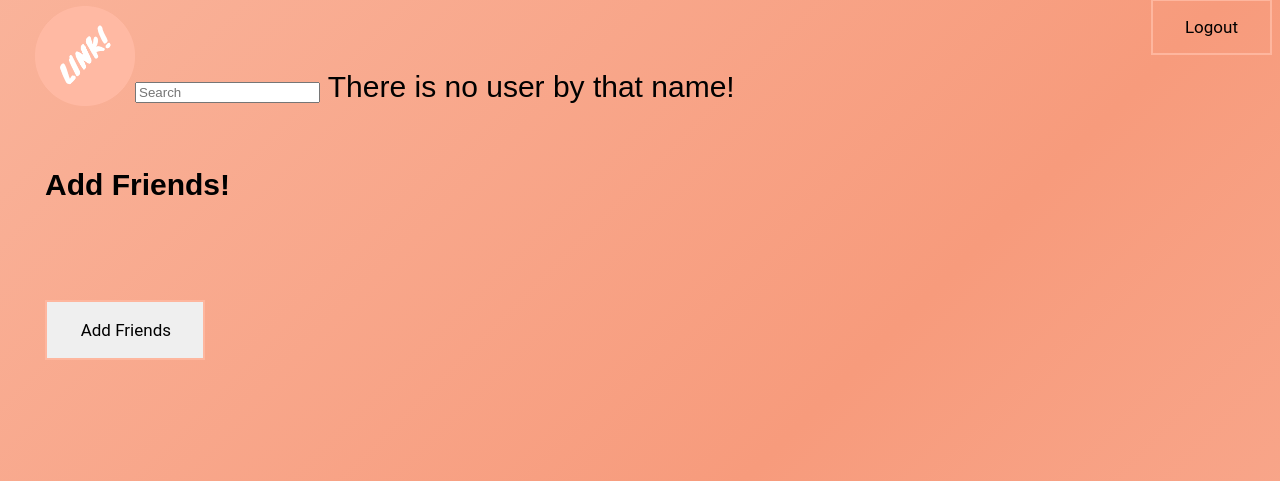
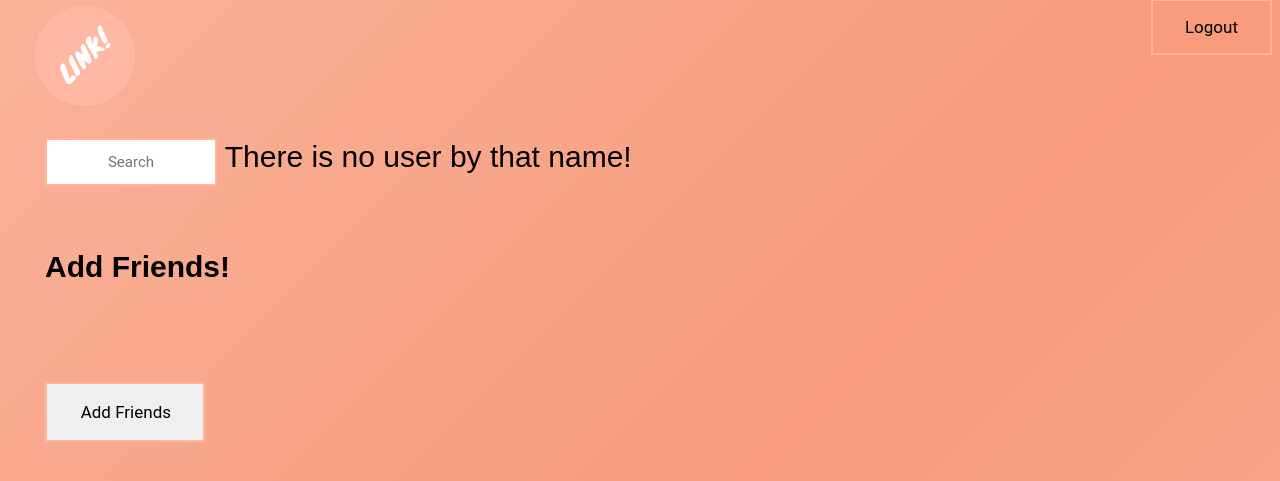
Before and after one commit to erinlimbo/Link, a Python web app: template templates/friends.html in a window 1280 px wide. Shown: the part 24-505 px from the top of the page. Run offline with Jinja, Linux system fonts and the light colour scheme; the template is opened without the code that fills it, so the values that code supplies are empty.

Commit message:
made prttier the search bar again.

```diff
--- a/templates/friends.html
+++ b/templates/friends.html
@@ -16,8 +16,9 @@
     </header>
 
     <form  action="/friends" method="POST">
-
-      <input type="text" name="search" placeholder="Search"/>
+      <br>
+      <br>
+      <input class="friends" type="text" name="search" placeholder="Search"/>
       {%if not searched_friends%}
         There is no user by that name!
       {%endif%}
```
